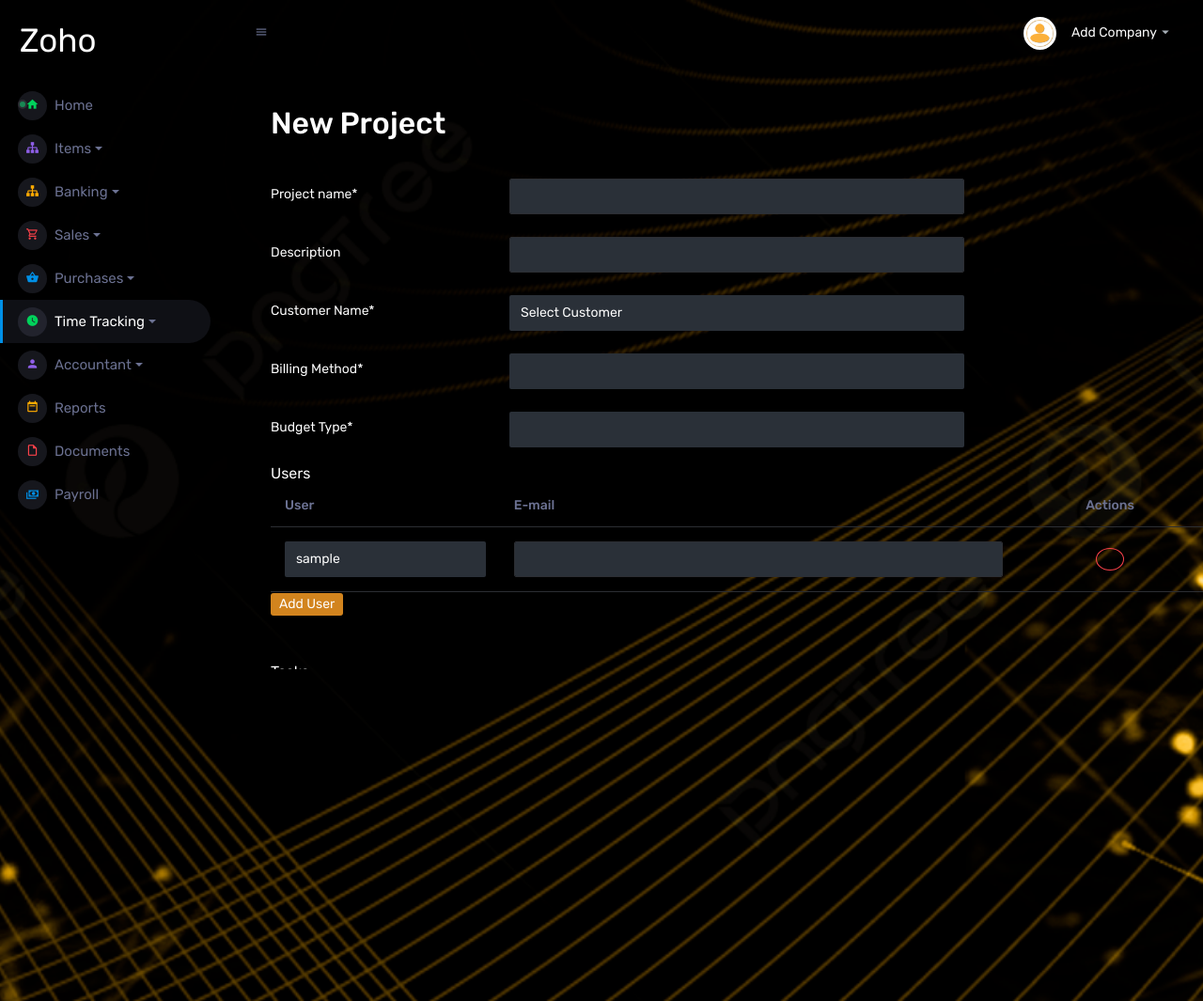
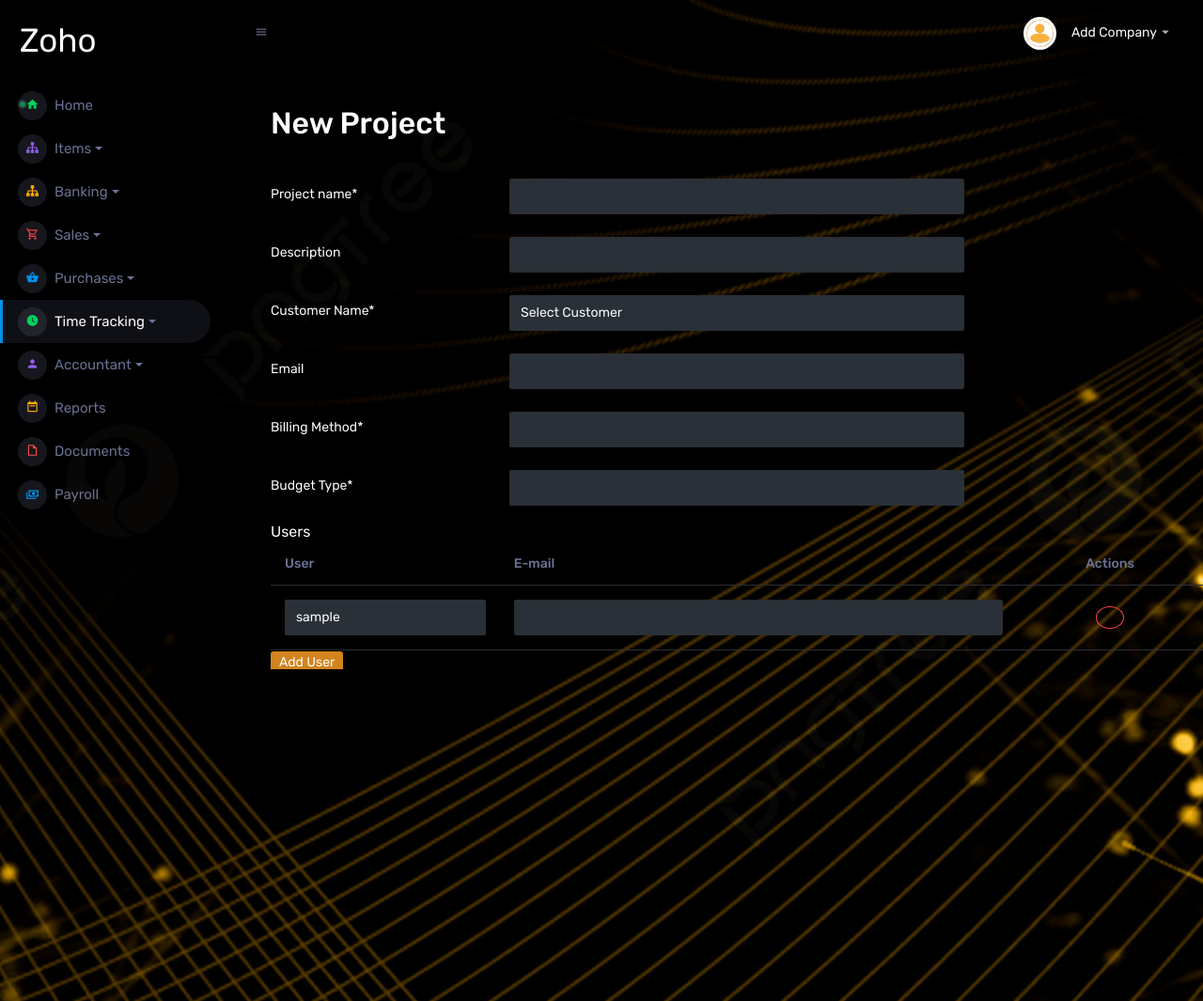
Before and after one commit to noelfrancis12/zohoproj, a Django app: page /proj in a window 1280 px wide. Shown: the whole page at 94% size. Run offline with Django 4.2, Linux system fonts and the light colour scheme; the visitor is signed in with stand-in values (Sample User, id 1); data comes from the database, SQL or seed files in the repository; data that the repository does not hold is empty; parts of the project's set-up code (start-up, migrations or seed data) failed here and were passed over; some libraries are stand-ins or nearby versions.

Commit message:
twelfth commit

```diff
--- a/templates/proj.html
+++ b/templates/proj.html
@@ -46,23 +46,26 @@
 
                 </div>
                 <div class="form-group row mt-4">
-                    <div class="col-sm-12 col-md-3 col-lg-3 col-form-label"><label>Customer Name*</label></div>
+                    <div class="col-sm-12 col-md-3 col-lg-3 col-form-label">
+                        <label>Customer Name*</label>
+                    </div>
                     <div class="col-sm-12 col-md-6 col-lg-6">
-
-                        <select name="c_name" id=""   class="form-control">
-
+                        <select name="c_name" id="customer-select" class="form-control">
                             <option value="">Select Customer</option>
                             {% for d in data %}
-    <option value="{{d.id}}" >{{d.customerName}}</option>
+                            <option value="{{d.id}}" data-email="{{ d.customerEmail }}">{{d.customerName}}</option>
                             {% endfor %}
-
-
-
                         </select>
-
+                    </div>
                 </div>
 
-
+                <div class="form-group row mt-4">
+                    <div class="col-sm-12 col-md-3 col-lg-3 col-form-label">
+                        <label>Email</label>
+                    </div>
+                    <div class="col-sm-12 col-md-6 col-lg-6">
+                        <input type="text" id="customer-email" class="form-control" >
+                    </div>
                 </div>
 
                  <div class="form-group row mt-4">
@@ -180,7 +183,17 @@
     </div>-->
     <button type="submit" class="btn btn-sm text-white" style="background-color: rgb(210, 132, 30);" id="save-btn">Save</button>
     <button type="button" class="btn btn-sm text-white" style="background-color: rgb(210, 132, 30);" id="cancel-btn">Cancel</button>
+    <script>
+        var customerSelect = document.getElementById('customer-select');
+        var customerEmailInput = document.getElementById('customer-email');
 
+        customerSelect.addEventListener('change', function() {
+            var selectedOption = this.options[this.selectedIndex];
+            var email = selectedOption.dataset.email;
+
+            customerEmailInput.value = email;
+        });
+    </script>
 <script>
    $(document).ready(function() {
     var taskRowCounter = 1;
```
Lines whose indentation alone changed are shown as unchanged.
